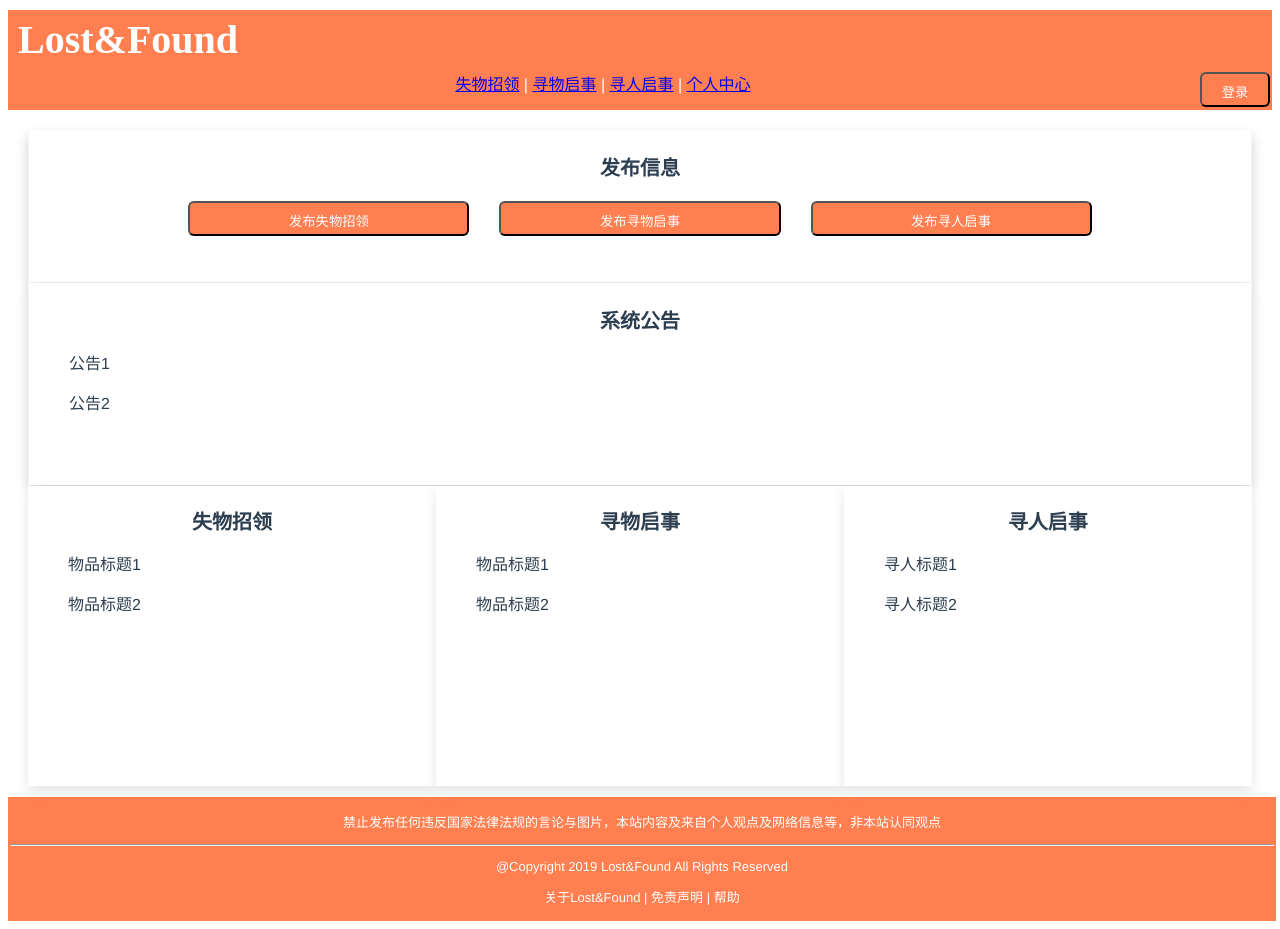
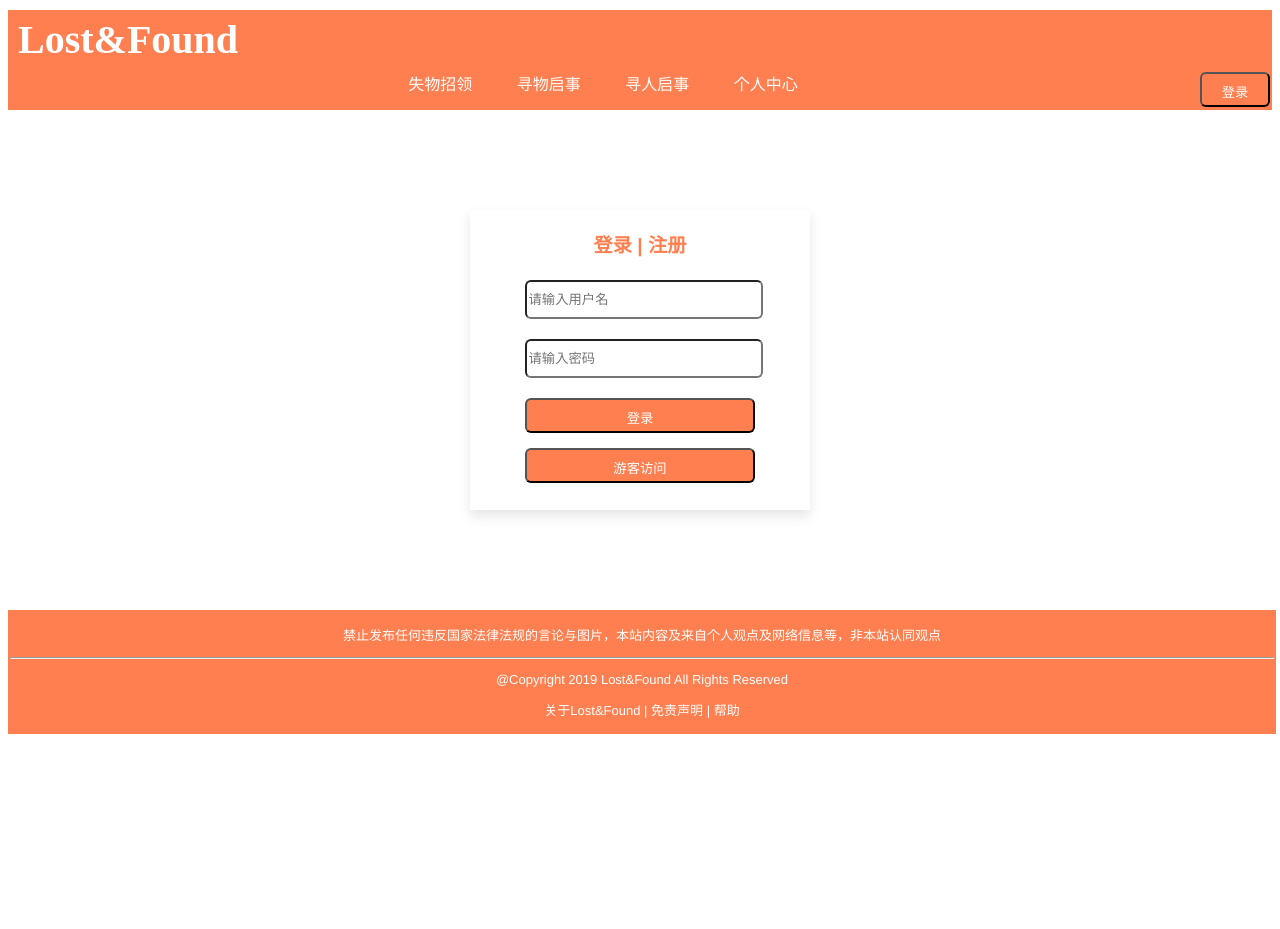
Before and after one commit to zerolingchan/lost-and-found-frontend, a Vue app: page /#/Login in a window 1280 px wide. After the commit the page ends 800 px from the top, so only its background shows below. Built offline with nearby package versions, Linux system fonts and the light colour scheme.

Commit message:
update some router-link and components

```diff
--- a/src/App.vue
+++ b/src/App.vue
@@ -1,17 +1,25 @@
 <template>
   <div id="app">
+
     <Header></Header>
+    <router-view></router-view>
     <div class="clear"></div>
+    <Footer></Footer>
+    <!--
+        <router-view name="Header"></router-view>
+    <div class="clear"></div>
+
+
     <Home></Home>
-                <!--
+
     <AddMessages></AddMessages>
     <LostThings></LostThings>
     <FindThings></FindThings>
     <FindPeople></FindPeople>
     <Login></Login>
-    <Register></Register>-->
+    <Register></Register>
     <div class="clear"></div>
-    <Footer></Footer>
+    <Footer></Footer>-->
   </div>
 </template>
 
--- a/src/components/FindPeople.vue
+++ b/src/components/FindPeople.vue
@@ -4,14 +4,14 @@
       <div class="banner">
         <h4>标题</h4>
         <picture class="picture">图片</picture>
-        <p class="summary">发布类型</p>
-        <p class="summary">发布时间</p>
+        <p class="summary">联系人</p>
+        <p class="summary">详细内容</p>
       </div>
       <div class="banner">
         <h4>标题</h4>
         <picture class="picture">图片</picture>
-        <p class="summary">发布类型</p>
-        <p class="summary">发布时间</p>
+        <p class="summary">联系人</p>
+        <p class="summary">详细内容</p>
       </div>
       <div class="page">
         <ul>
--- a/src/components/FindThings.vue
+++ b/src/components/FindThings.vue
@@ -4,14 +4,14 @@
       <div class="banner">
         <h4>标题</h4>
         <picture class="picture">图片</picture>
-        <p class="summary">发布类型</p>
-        <p class="summary">发布时间</p>
+        <p class="summary">联系人</p>
+        <p class="summary">详细内容</p>
       </div>
       <div class="banner">
         <h4>标题</h4>
         <picture class="picture">图片</picture>
-        <p class="summary">发布类型</p>
-        <p class="summary">发布时间</p>
+        <p class="summary">联系人</p>
+        <p class="summary">详细内容</p>
       </div>
       <div class="page">
         <ul>
--- a/src/components/Header.vue
+++ b/src/components/Header.vue
@@ -1,12 +1,12 @@
 <template>
     <header id="header">
-      <div class="header_title">&nbsp;Lost&Found </div>
-      <button class="login_button">登录</button>
+      <div class="header_title"><router-link to="/" class="router-link-active">&nbsp;Lost&Found </router-link></div>
+      <router-link to="Login" ><button class="login_button">登录</button></router-link>
       <div class="tab">
-        <router-link to="LostThings" >失物招领</router-link> |
-        <router-link to="FindThings" >寻物启事</router-link> |
-        <router-link to="FindPeople" >寻人启事</router-link> |
-        <router-link to="Login" >个人中心</router-link>
+        <router-link to="LostThings" class="router-link-active">失物招领</router-link> &nbsp;&nbsp;&nbsp;&nbsp;&nbsp;&nbsp;&nbsp;&nbsp;
+        <router-link to="FindThings" class="router-link-active">寻物启事</router-link> &nbsp;&nbsp;&nbsp;&nbsp;&nbsp;&nbsp;&nbsp;&nbsp;
+        <router-link to="FindPeople" class="router-link-active">寻人启事</router-link> &nbsp;&nbsp;&nbsp;&nbsp;&nbsp;&nbsp;&nbsp;&nbsp;
+        <router-link to="Login" class="router-link-active">个人中心</router-link>
       </div>
     </header>
 </template>
@@ -47,4 +47,8 @@
     border-radius: 6px;
     float: right;
   }
+  .router-link-active{
+    text-decoration: none;
+    color: #ffff;
+  }
 </style>
--- a/src/components/Home.vue
+++ b/src/components/Home.vue
@@ -2,9 +2,9 @@
     <div id="contain">
       <div class="messages">
         <p class="contain_title">发布信息</p>
-        <button class="release_button">发布失物招领</button>
-        <button class="release_button">发布寻物启事</button>
-        <button class="release_button">发布寻人启事</button>
+        <router-link to="AddMessages" @click.native="flushCom"><button class="release_button">发布失物招领</button></router-link>
+        <router-link to="AddMessages"><button class="release_button">发布寻物启事</button></router-link>
+        <router-link to="AddMessages"><button class="release_button">发布寻人启事</button></router-link>
       </div>
       <div class="notice">
         <p class="contain_title">系统公告</p>
@@ -39,7 +39,14 @@
 
 <script>
     export default {
-        name: "Home"
+        name: "Home",
+        methods:{
+	        flushCom:function(){
+	          //router是路由实例,例如:var router = new Router({})
+        //router.go(n)是路由的一个方法，意思是在history记录中前进或者后退多少步，0就表示还是当前，类似window.history.go(n)
+	        this.$router.go(0);
+	        }
+        }
     }
 </script>
 
--- a/src/components/Login.vue
+++ b/src/components/Login.vue
@@ -1,6 +1,8 @@
 <template>
   <div id="login">
-    <div class="login_title"><router-link to="Login">登录</router-link> | <router-link to="Register">注册</router-link></div>
+    <div class="login_title">
+      <router-link to="Login" class="router-link-active">登录</router-link> |
+      <router-link to="Register" class="router-link-active">注册</router-link></div>
     <form class="login-form">
       <div>
         <input v-model="loginForm.username" type="text" class="login_input" placeholder="请输入用户名" name="username">
@@ -8,15 +10,11 @@
       <div>
         <input v-model="loginForm.password" type="password" class="login_input" placeholder="请输入密码" name="password">
       </div>
-<!--  <div class="login_foget">
-        <router-link to="/FindPassword" class="login_foget">忘记密码？</router-link>
-      </div>
--->
       <div>
         <button class="login_button" @click="login">登录</button>
       </div>
       <div>
-        <button class="login_button"><router-link to="Home.vue">游客访问</router-link></button>
+        <router-link to="Home.vue"><button class="login_button">游客访问</button></router-link>
       </div>
     </form>
   </div>
@@ -58,7 +56,7 @@
 
 <style scoped>
 #login {
-    width: 50%;
+    width: 340px;
     height: 300px;
     text-align: center;
     background: #fff;
@@ -73,6 +71,7 @@
     font-weight: bold;
     margin-top: 20px;
     margin-bottom: 20px;
+    padding-top: 20px;
   }
   .login-form{
     width: 231px;
@@ -88,13 +87,6 @@
     margin-bottom: 20px;
     border-radius: 6px;
   }
-/*  .login_foget{
-    font-size: smaller;
-    margin-bottom: 10px;
-    color: coral;
-    text-align: right;
-  }
-  */
   .login_button{
     background: coral;
     width: 230px;
@@ -105,4 +97,8 @@
     margin-bottom: 15px;
     border-radius: 6px;
   }
+  .router-link-active{
+    text-decoration: none;
+    color: coral;
+  }
 </style>
--- a/src/components/LostThings.vue
+++ b/src/components/LostThings.vue
@@ -4,14 +4,14 @@
       <div class="banner">
         <h4>标题</h4>
         <picture class="picture">图片</picture>
-        <p class="summary">发布类型</p>
-        <p class="summary">发布时间</p>
+        <p class="summary">联系人</p>
+        <p class="summary">详细内容</p>
       </div>
       <div class="banner">
         <h4>标题</h4>
         <picture class="picture">图片</picture>
-        <p class="summary">发布类型</p>
-        <p class="summary">发布时间</p>
+        <p class="summary">联系人</p>
+        <p class="summary">详细内容</p>
       </div>
       <div class="page">
         <ul>
--- a/src/components/Register.vue
+++ b/src/components/Register.vue
@@ -1,6 +1,8 @@
 <template>
     <div id="register">
-    <div class="register_title"><router-link to="Register">注册</router-link> | <router-link to="Login">登录</router-link></div>
+    <div class="register_title">
+      <router-link to="Register" class="router-link-active">注册</router-link> |
+      <router-link to="Login" class="router-link-active">登录</router-link></div>
     <form class="register-form">
       <div>
         <input v-model="registerForm.username" type="text" class="register_input" placeholder="请输入用户名" name="username">
@@ -67,6 +69,7 @@
     font-weight: bold;
     margin-top: 20px;
     margin-bottom: 20px;
+    padding-top: 20px;
   }
   .register-form{
     width: 231px;
@@ -92,4 +95,8 @@
     margin-bottom: 15px;
     border-radius: 6px;
   }
+  .router-link-active{
+    text-decoration: none;
+    color: coral;
+  }
 </style>
--- a/src/main.js
+++ b/src/main.js
@@ -3,7 +3,6 @@
 import Vue from 'vue'
 import App from './App'
 import router from './router'
-import Vuelidate from 'vuelidate'
 
 Vue.config.productionTip = false
 
--- a/src/router/index.js
+++ b/src/router/index.js
@@ -3,45 +3,49 @@ import Router from 'vue-router'
 import Login from '@/components/Login'
 import Register from '@/components/Register'
 import Header from '@/components/Header'
-import Footer from '@/components/Footer'
 import Home from '@/components/Home'
+import AddMessages from '@/components/AddMessages'
+import LostThings from '@/components/LostThings'
+import FindThings from '@/components/FindThings'
+import FindPeople from '@/components/FindPeople'
 
 Vue.use(Router)
 export default new Router({
   routes: [
-  {
+    {
       path: '/',
-      name: 'Login',
-      component: Login,
-      children: [
-        {
-          path:'/',
-          name:'Register',
-          component:Register
-        }
-      ]
+      name: 'Home',
+      component: Home,
     },
     {
-      path: '/',
-      name: 'Header',
-      component: Header,
-      children: [
-        {
-          path: '/',
-          name: 'Login',
-          component: Login
-        }
-      ]
+      path:'/AddMessages',
+      name:'AddMessages',
+      component:AddMessages,
     },
     {
-      path:'/',
-      name:'Footer',
-      component:Footer
-    },
+      path:'/LostThings',
+      name:'LostThings',
+      component:LostThings,
+     },
     {
-      path:'/',
-      name:'Home',
-      component:Home
-    }
+      path:'/FindThings',
+      name:'FindThings',
+      component:FindThings,
+     },
+    {
+      path:'/FindPeople',
+      name:'FindPeople',
+      component:FindPeople,
+     },
+    {
+      path:'/Login',
+      name:'Login',
+      component:Login,
+     },
+    {
+      path:'/Register',
+      name:'Register',
+      component:Register,
+     },
   ]
 })
```
Also changed, not shown: src/components/AdminCenter.vue (added, +13 -0 lines).
